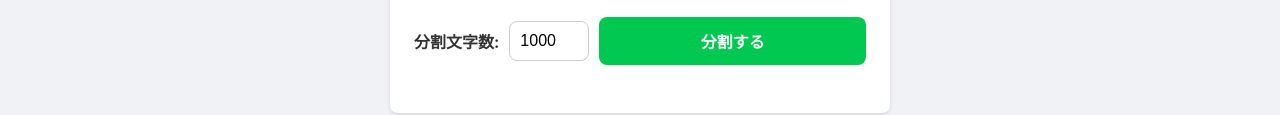
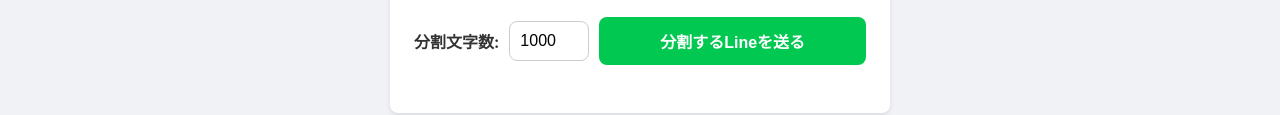
Before and after one commit to uran1031/line-helper-app, a plain HTML site: page index.html in a window 1280 px wide. Shown: the part 414-529 px from the top of the page. Drawn offline with Linux system fonts and the light colour scheme.

```diff
--- a/index.html
+++ b/index.html
@@ -30,7 +30,7 @@
                     <div class="settings">
                         <label for="max-length">分割文字数:</label>
                         <input type="number" id="max-length" value="1000" min="100" max="2000" step="100">
-                        <button id="divide-btn">分割する</button>
+                        <button id="divide-btn">分割するLineを送る</button>
                     </div>
                     <div id="result-cards">
                         <!--
```
